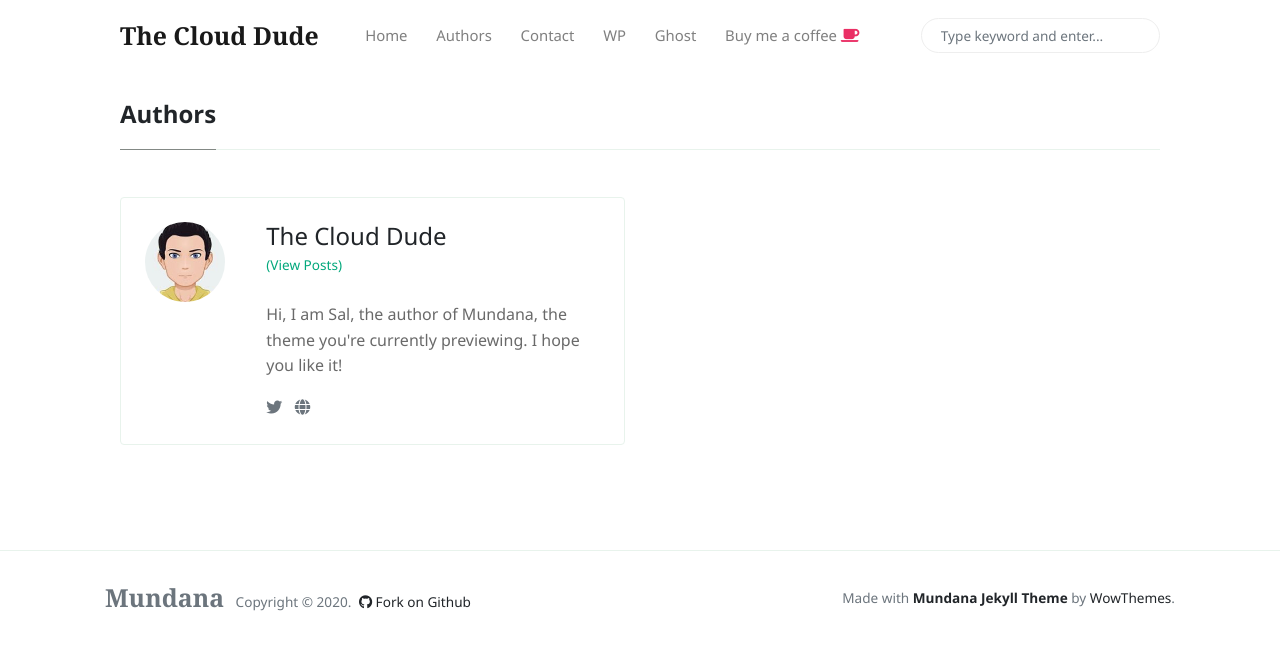
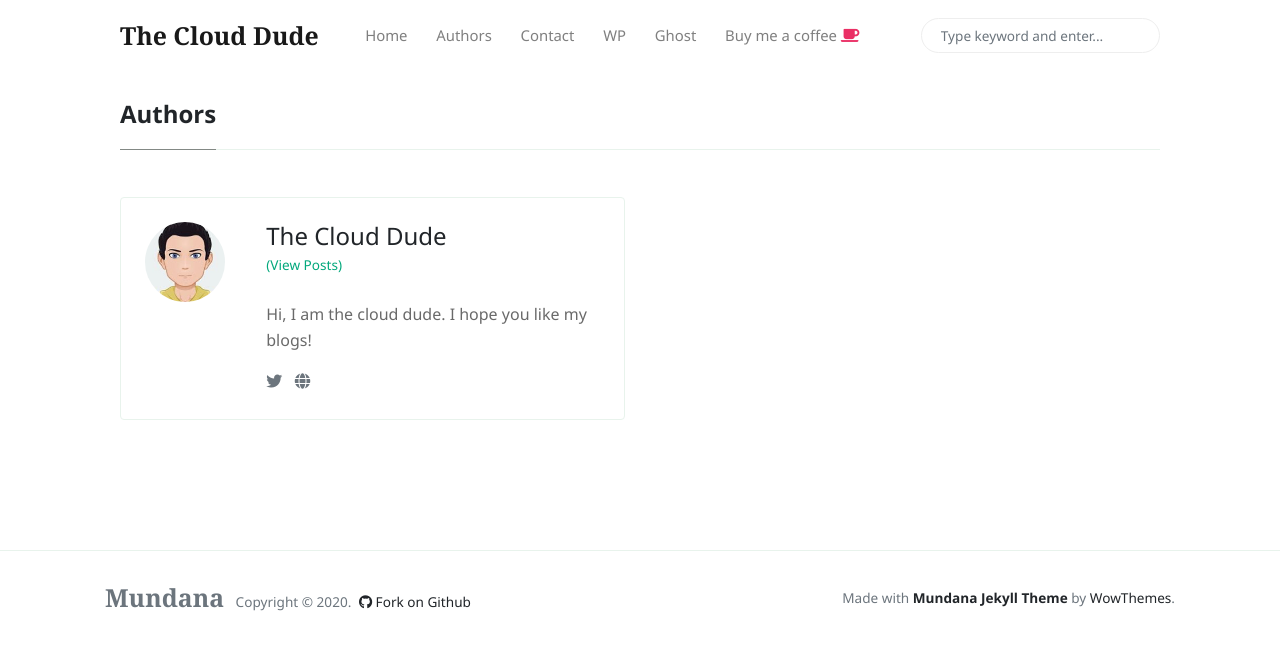
Before and after one commit to AkshaySiwal/tcd, a Jekyll site: the page built from _pages/authors-list.html, in a window 1280 px wide. Shown: the top 650 px of the page. Built offline with Jekyll 4.4.1, drawn with Linux system fonts in a browser that asks for light colours; nearby versions of some CDN libraries.

Commit message:
Update _config.yml

```diff
--- a/_config.yml
+++ b/_config.yml
@@ -21,9 +21,9 @@ plugins:
 authors:
     theclouddude:
       name:           The Cloud Dude
-      site:           https://www.theclouddude.com
+      site:           http://www.theclouddude.com
       avatar:         /assets/images/avatar1.jpg
-      bio:            "Hi, I am Sal, the author of Mundana, the theme you're currently previewing. I hope you like it!"
+      bio:            "Hi, I am the cloud dude. I hope you like my blogs!"
       email:          theclouddudeinfo@gmail.com
       twitter:        https://twitter.com/wowthemesnet
 
```
